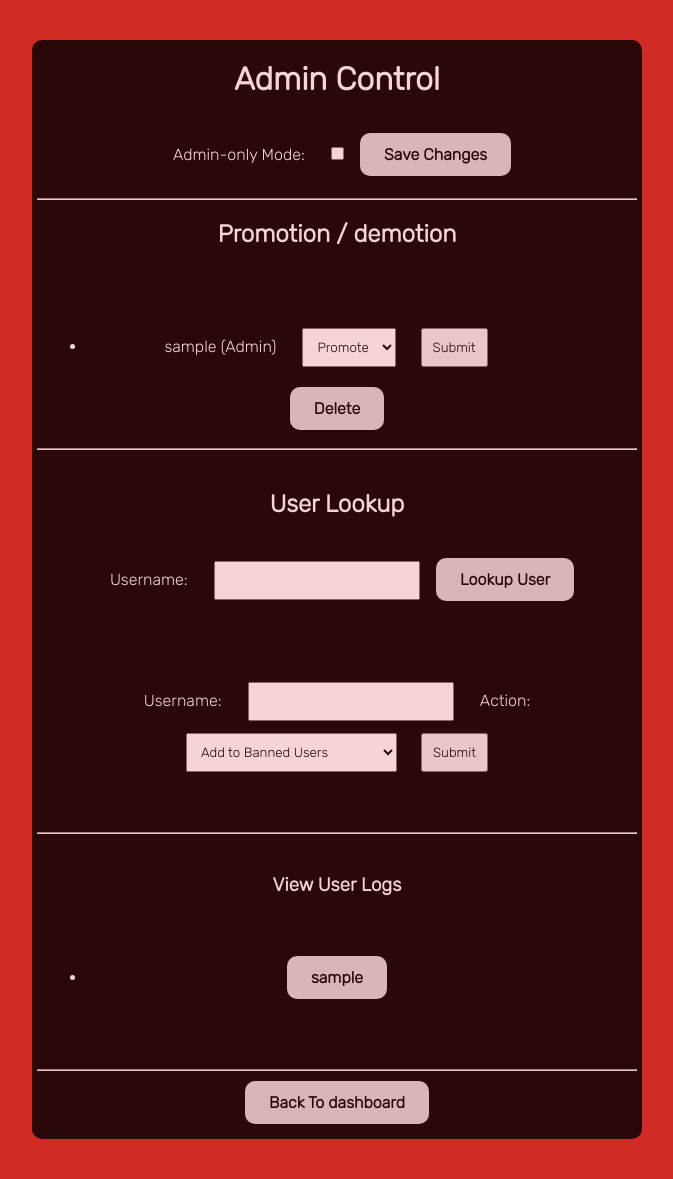
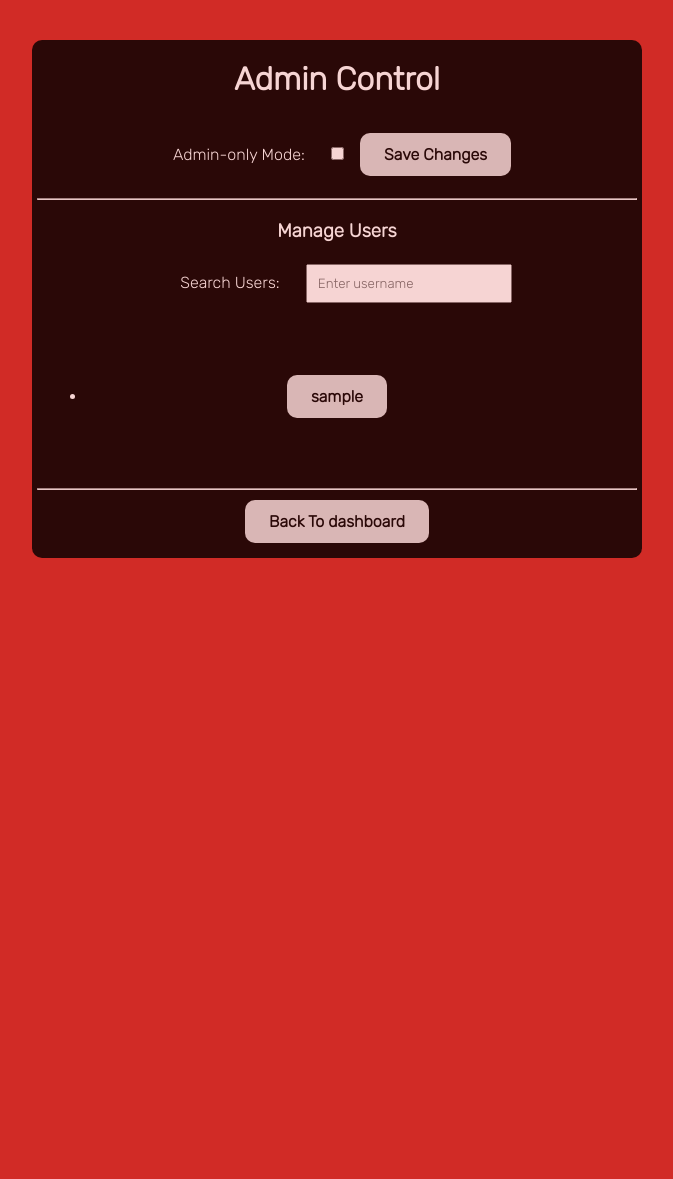
Before and after one commit to Akash-whitgift/pythonBANK, a Flask app: page /admin-control in a window 1280 px wide. Shown: the whole page, without its empty margins (303-976 px from the left). After the commit the page ends 558 px from the top, so only its background shows below. Run offline with Flask 2, Linux system fonts and the light colour scheme; the visitor is signed in with stand-in values (Sample User, id 1); one stand-in notice (Sample message) is shown; a database or web service that is not in the repository returns one stand-in record (values such as "Sample title"); parts of the project's set-up code (start-up, migrations or seed data) failed here and were passed over; some libraries are stand-ins or nearby versions.

Commit message:
Remade Admin control

```diff
--- a/main.py
+++ b/main.py
@@ -790,6 +790,40 @@ def user_lookup():
         flash(f"User '{lookup_username}' not found.", 'error')
         return redirect('/admin-control')
 
+# app.py
+@app.route('/admin/user-actions/<username>', methods=['GET', 'POST'])
+def admin_user_actions(username):
+    if 'username' not in session or session['username'] not in ['admin', 'Arjun']:
+        flash('Access denied', 'error')
+        return redirect('/')
+
+    conn = psycopg2.connect(
+        dbname=os.environ['PGDATABASE'],
+        user=os.environ['PGUSER'],
+        password=os.environ['PGPASSWORD'],
+        host=os.environ['PGHOST']
+    )
+    cur = conn.cursor()
+    cur.execute("SELECT username, hashed_password, admin_status, balance, banned_status, account_created, last_login FROM users WHERE username = %s", (username,))
+    user = cur.fetchone()
+
+    if user:
+        user_details = {
+            'username': user[0],
+            'password': user[1],  # Note: This is the hashed password, not the plaintext password
+            'is_admin': user[2],
+            'balance': user[3],
+            'banned': user[4],
+            'created': user[5],
+            'login': user[6]
+        }
+
+        return render_template('admin_user_actions.html', user=user_details)
+    else:
+        flash(f"User '{username}' not found.", 'error')
+        return redirect('/admin-control')
+
+
 def get_all_user_info(username):
     conn = psycopg2.connect(
         dbname=os.environ['PGDATABASE'],
--- a/static/style.css
+++ b/static/style.css
@@ -152,3 +152,9 @@ hr {
 .logs {
   max-height: 40%;
 }
+table {
+    max-height: 300px;
+    overflow-y: auto;
+    border-collapse: collapse;
+    width: 100%;
+}
--- a/templates/admin-control.html
+++ b/templates/admin-control.html
@@ -1,8 +1,28 @@
+<!-- admin-control.html -->
 <!DOCTYPE html>
-<html>
+<html lang="en">
 <head>
     <title>Admin Control</title>
-  <link rel="stylesheet" href="{{ url_for('static', filename='style.css') }}">
+    <link rel="stylesheet" href="{{ url_for('static', filename='style.css') }}">
+  <script>
+      function filterItems() {
+          var input, filter, ul, li, a, i, txtValue;
+          input = document.getElementById('searchUsers');
+          filter = input.value.toUpperCase();
+          ul = document.getElementById('userList');
+          li = ul.getElementsByTagName('li');
+
+          for (i = 0; i < li.length; i++) {
+              a = li[i].getElementsByTagName('a')[0];
+              txtValue = a.textContent || a.innerText;
+              if (txtValue.toUpperCase().indexOf(filter) > -1) {
+                  li[i].style.display = '';
+              } else {
+                  li[i].style.display = 'none';
+              }
+          }
+      }
+  </script>
 </head>
 <body>
     <div class='card'>
@@ -13,112 +33,21 @@
             <input type="checkbox" id="admin_only_mode" name="admin_only_mode" {% if admin_only_mode %}checked{% endif %}>
             <button class='ui' type="submit">Save Changes</button>
         </form>
-<hr>
-        <h2>Promotion / demotion</h2>
+        <hr>
 
-        <div class="user-list">
-            <ul>
+        <h3>Manage Users</h3>
+        <label for="searchUsers">Search Users:</label>
+        <input type="text" id="searchUsers" oninput="filterItems()" placeholder="Enter username">
+        <div class='logs' style='max-height: 300px; overflow-y: auto; list-style:none;'>
+            <ul id='userList'>
                 {% for user in users %}
-                <li>
-                    {{ user.username }}
-                    {% if user.is_admin %}
-                    (Admin)
-                    {% endif %}
-
-                    {% if user.username not in ['admin', 'Arjun'] %}
-                    <form action="/admin-control" method="POST" style="display: inline;">
-                        <input type="hidden" name="username" value="{{ user.username }}">
-                        <select name="action">
-                            <option value="promote">Promote</option>
-                            {% if user.is_admin %}
-                            <option value="demote">Demote</option>
-                            {% endif %}
-                        </select>
-                        <button type="submit">Submit</button>
-                    </form>
-                    {% endif %}
-                    {% if user.username not in ['admin', 'Arjun'] %}
-                    <form action="/admin-control/delete-account" method="POST" onsubmit="return confirm('Are you sure you want to delete this account?');" style="display: inline;">
-                        <input type="hidden" name="username" value="{{ user.username }}">
-                        <button type="submit" class="button">Delete</button>
-                    </form>
-                    {% endif %}
-                </li>
+                    <li>
+                        <a href="{{ url_for('admin_user_actions', username=user['username']) }}" class='ui' style="text-align: left;">{{ user['username'] }}</a>
+                    </li>
                 {% endfor %}
             </ul>
         </div>
         <hr>
-        <div class="user-list">
-            <h2>User Lookup</h2>
-            {% if session['username'] in ['admin', 'Arjun'] %}
-                <form action="/admin-control/user-lookup" method="POST">
-                    <label for="lookup_username">Username:</label>
-                    <input type="text" id="lookup_username" name="lookup_username" required>
-                    <button class="ui" type="submit">Lookup User</button>
-                </form>
-            {% endif %}
-            <div id="user-details">
-                {% with messages = get_flashed_messages() %}
-                    {% if messages %}
-                        <div class="flash-messages">
-                            <ul class="flash">
-                                {% for message in messages %}
-                                    <li>{{ message }}</li>
-                                {% endfor %}
-                            </ul>
-                        </div>
-                    {% endif %}
-                {% endwith %}
-                {% if user_lookup %}
-                    <h3>User Details:</h3>
-                    <p>Username: {{ user_lookup.username }}</p>
-
-                    <p>Admin Status: {% if user_lookup.is_admin %}Admin{% else %}Not Admin{% endif %}</p>
-                    <p>Current Balance: {{"£{:,.2f}".format(user_lookup.balance) }}</p>
-              <p>Banned status: {% if user_lookup.banned %}Banned{% else %}Not Banned{% endif %}</p>
-              <p>Last login: {{ user_lookup.login }}</p>
-              <p>Account Created: {{ user_lookup.created }}</p>
-              <h2>Update Balance</h2>
-                <form action="/admin-control/update-balance" method="POST">
-                        <input type="hidden" name="username" value="{{ user_lookup.username }}">
-
-                        <label for="amount">Amount:</label>
-                        <input type="number" id="amount" name="amount" required>
-
-                        <label for="operation">Operation:</label>
-                        <select name="operation" id="operation">
-                            <option value="increase">Increase</option>
-                            <option value="decrease">Decrease</option>
-                        </select>
-
-                        <button class="ui" type="submit">Update Balance</button>
-                    </form>
-                {% endif %}
-            </div>
-        </div>
-      <p><form method="POST" action="/admin-control/update-banned-users">
-    <label for="username">Username:</label>
-    <input type="text" id="username" name="username" required>
-
-    <label for="action">Action:</label>
-    <select id="action" name="action" required>
-        <option value="add">Add to Banned Users</option>
-        <option value="remove">Remove from Banned Users</option>
-    </select>
-
-    <button type="submit">Submit</button>
-</form>
-</p>
-        <hr>
-      <div class='logs'>
-      <h3>View User Logs</h3>
-      <ul>
-          {% for user in users %}
-              <li><a href="{{ url_for('view_user_logs', username=user['username']) }}"><button class='ui'>{{ user['username'] }}</button></a></li>
-          {% endfor %}
-      </ul>
-      </div>
-      <hr>
         <a href='/dashboard'><button class='ui'>Back To dashboard</button></a>
     </div>
 </body>
```
Also changed, not shown: templates/admin_user_actions.html (added, +49 -0 lines), templates/admin-control.htm (added).
